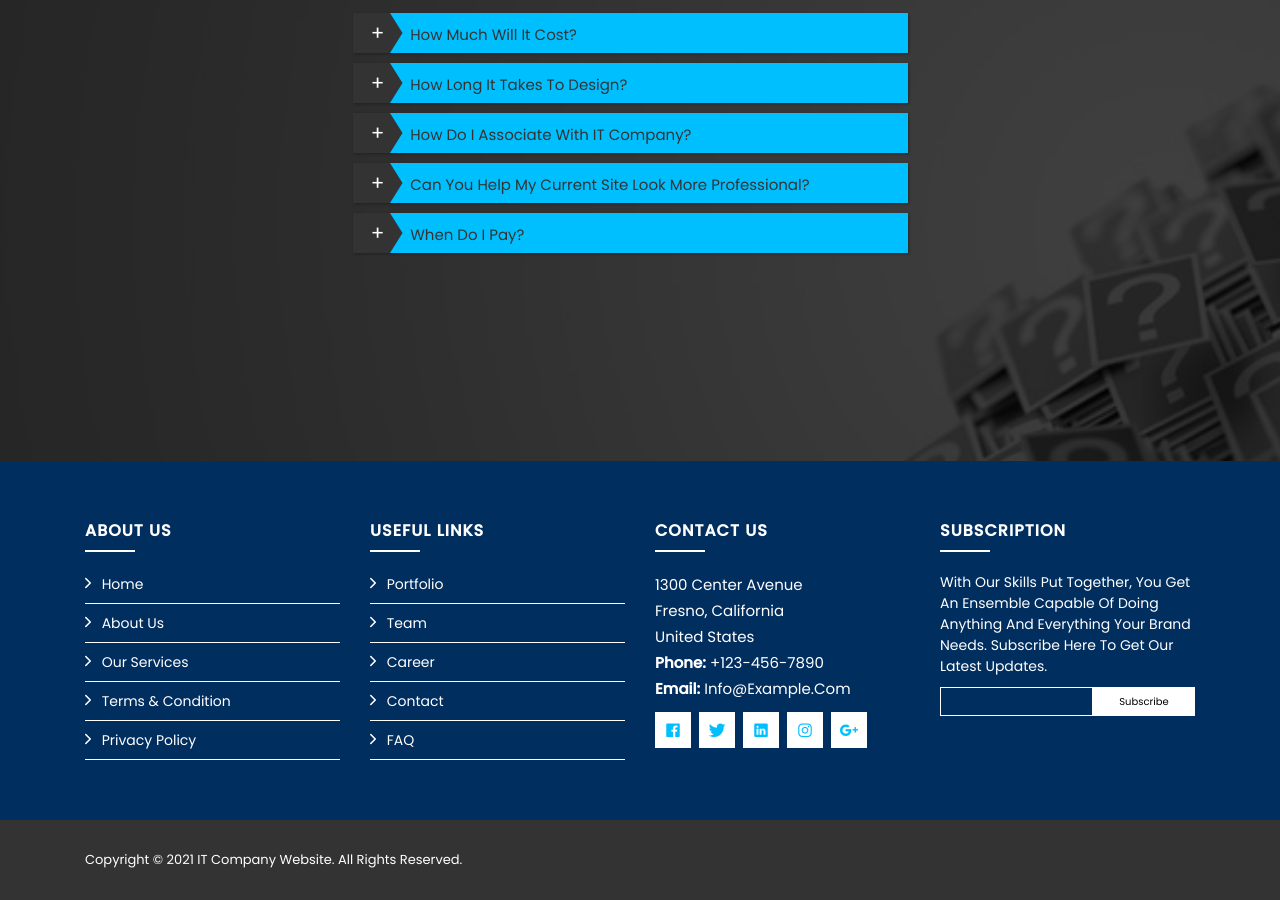
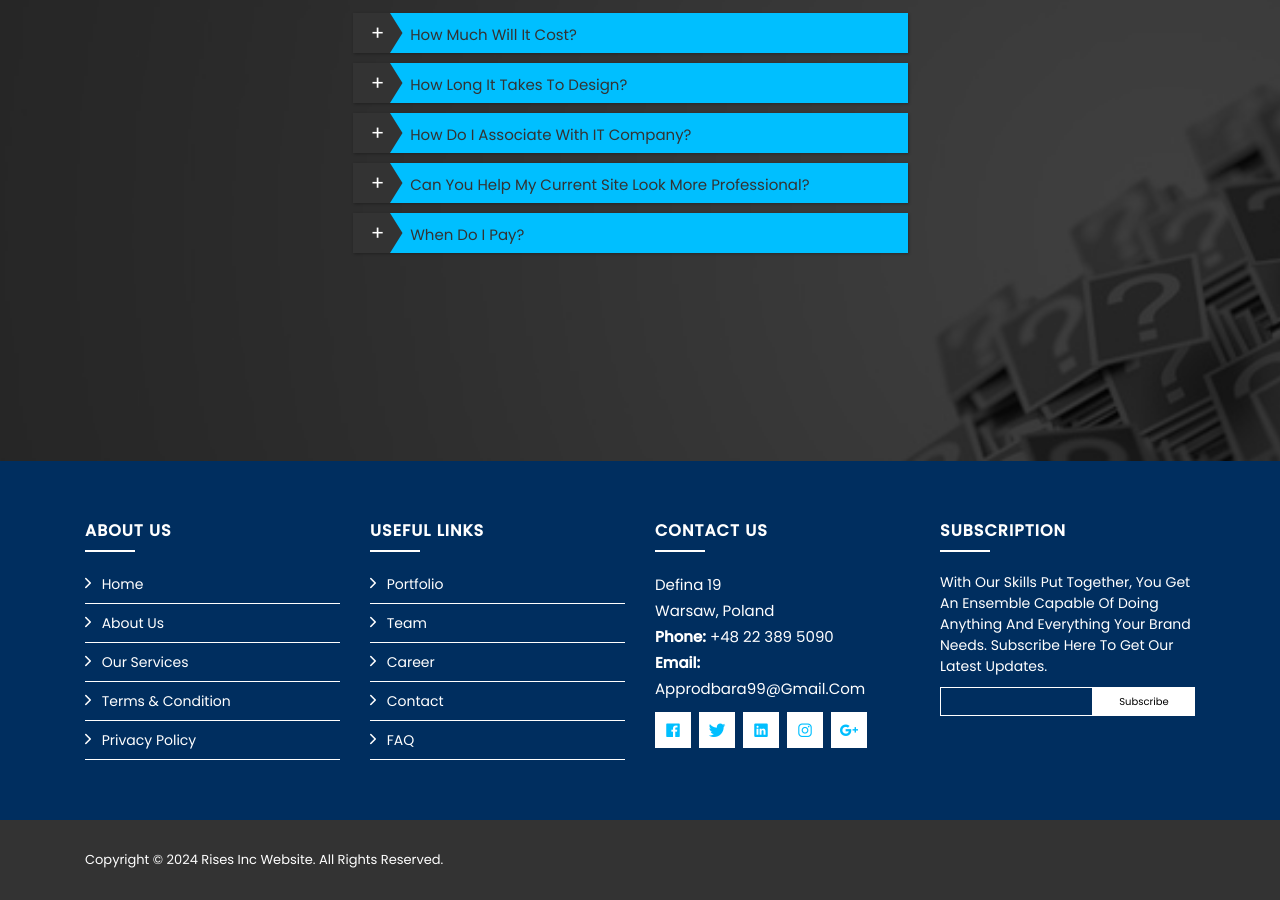
Before and after one commit to illiaku/Website, a plain HTML site: page index.html in a window 1280 px wide. Shown: the part 6396-7296 px from the top of the page. Drawn offline with nearby package versions, Linux system fonts and the light colour scheme.

Commit message:
Update Contact form

```diff
--- a/index.html
+++ b/index.html
@@ -513,11 +513,10 @@
                   <div class="col-lg-3 col-md-6 footer-contact" style="font-size: 1.5rem;">
                       <h4>Contact Us</h4>
                       <p>
-                          1300  Center Avenue<br>
-                          Fresno, California<br>
-                          United States <br>
-                          <strong>Phone:</strong> +123-456-7890<br>
-                          <strong>Email:</strong> info@example.com<br>
+                          Defina 19<br>
+                          Warsaw, Poland<br>
+                          <strong>Phone:</strong> +48 22 389 5090<br>
+                          <strong>Email:</strong> approdbara99@gmail.com<br>
                       </p>
 
                       <div class="social-links">
@@ -545,7 +544,7 @@
       <div class="container">
           <div class="row align-items-center">
               <div class="col-md-6 copyright" style="color: #fff; font-size: 1.3rem;">
-                  Copyright &copy; 2021 IT Company Website. All Rights Reserved.
+                  Copyright &copy; 2024 Rises Inc Website. All Rights Reserved.
               </div>
           </div>
       </div>
```
